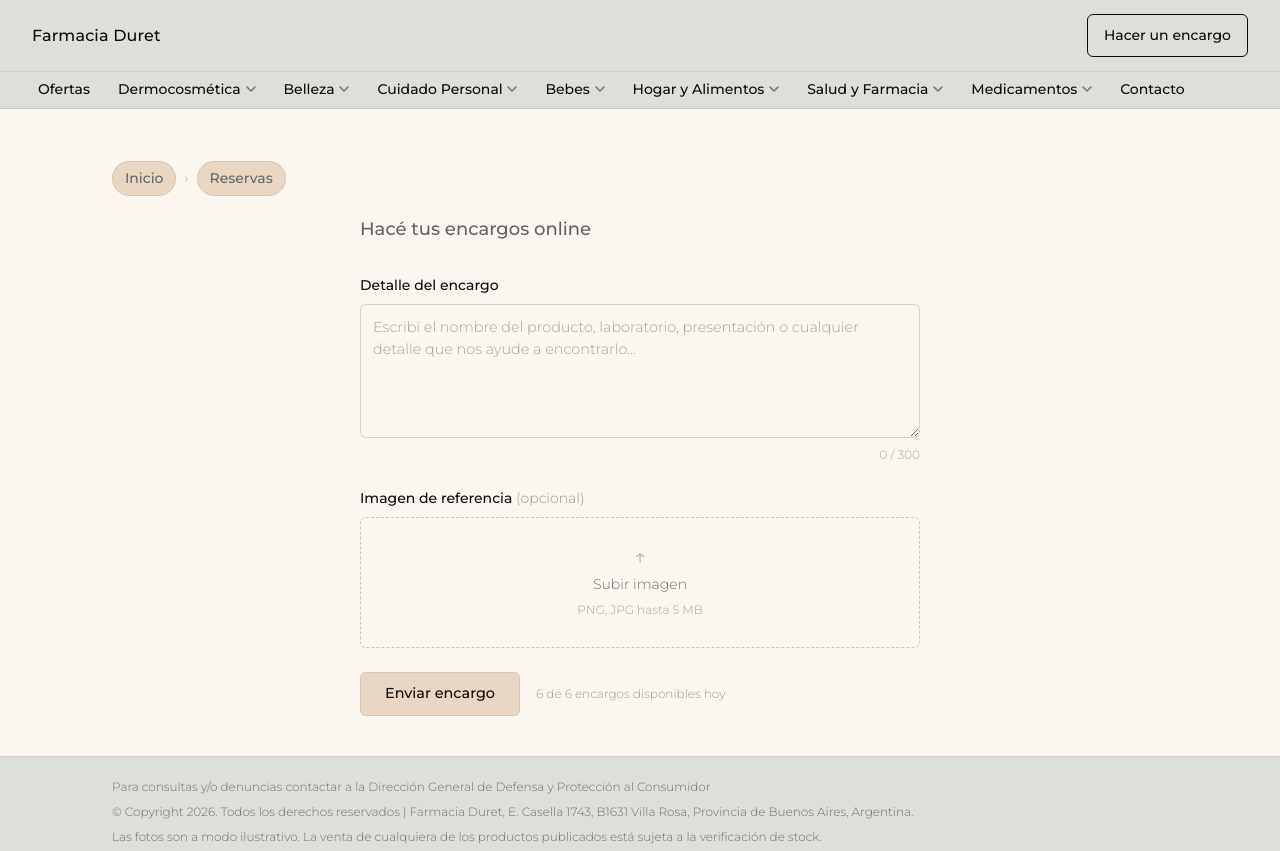
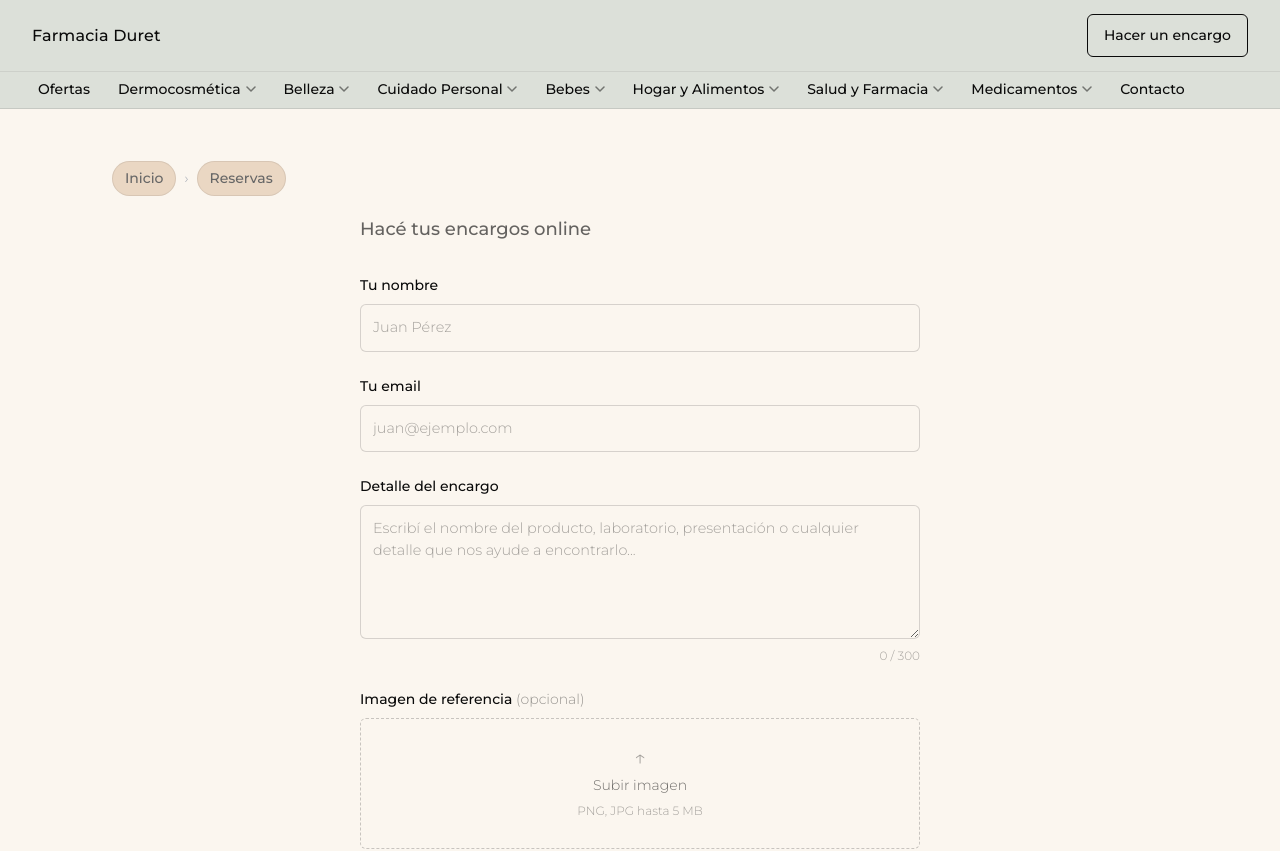
Before and after one commit to luciapuccini/farmacia_duret, a React (Vite) app: page /reservas in a window 1280 px wide. Shown: the top 851 px of the page. Built offline with nearby package versions, Linux system fonts and the light colour scheme.

Commit message:
more data in msg

```diff
--- a/src/pages/reservas/index.tsx
+++ b/src/pages/reservas/index.tsx
@@ -124,6 +124,34 @@ function ReservasPage() {
           <input name="bot-field" className={styles.hidden} aria-hidden="true" tabIndex={-1} />
 
           <div className={styles.field}>
+            <label htmlFor="name" className={styles.label}>
+              Tu nombre
+            </label>
+            <input
+              id="name"
+              name="name"
+              type="text"
+              className={styles.input}
+              placeholder="Juan Pérez"
+              required
+            />
+          </div>
+
+          <div className={styles.field}>
+            <label htmlFor="email" className={styles.label}>
+              Tu email
+            </label>
+            <input
+              id="email"
+              name="email"
+              type="email"
+              className={styles.input}
+              placeholder="juan@ejemplo.com"
+              required
+            />
+          </div>
+
+          <div className={styles.field}>
             <label htmlFor="encargo" className={styles.label}>
               Detalle del encargo
             </label>
--- a/src/pages/reservas/reservas.module.scss
+++ b/src/pages/reservas/reservas.module.scss
@@ -43,6 +43,33 @@
 .optional {
   font-weight: var(--font-weight-base);
   color: rgba(0, 0, 0, 0.4);
+}
+
+.input,
+.textarea {
+  width: 100%;
+  border: 1px solid rgba(0, 0, 0, 0.15);
+  border-radius: 6px;
+  padding: 0.75rem;
+  font: inherit;
+  font-size: 0.9rem;
+  color: g.palette(black);
+  background: g.palette(white);
+  transition: border-color 0.15s ease;
+  box-sizing: border-box;
+
+  &::placeholder {
+    color: rgba(0, 0, 0, 0.35);
+  }
+
+  &:focus {
+    outline: none;
+    border-color: rgba(0, 0, 0, 0.4);
+  }
+}
+
+.input {
+  resize: none;
 }
 
 .textarea {
```
Also changed, not shown: 1 other file (tests, documents, lock files or other folders).
